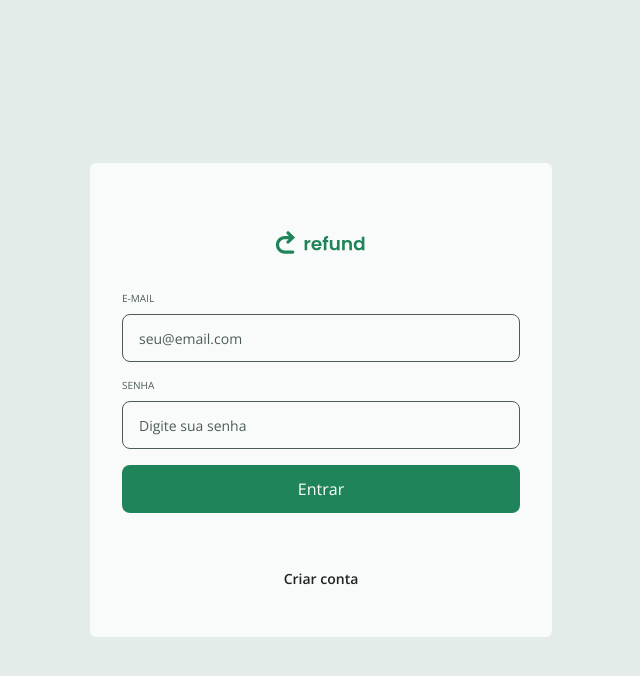
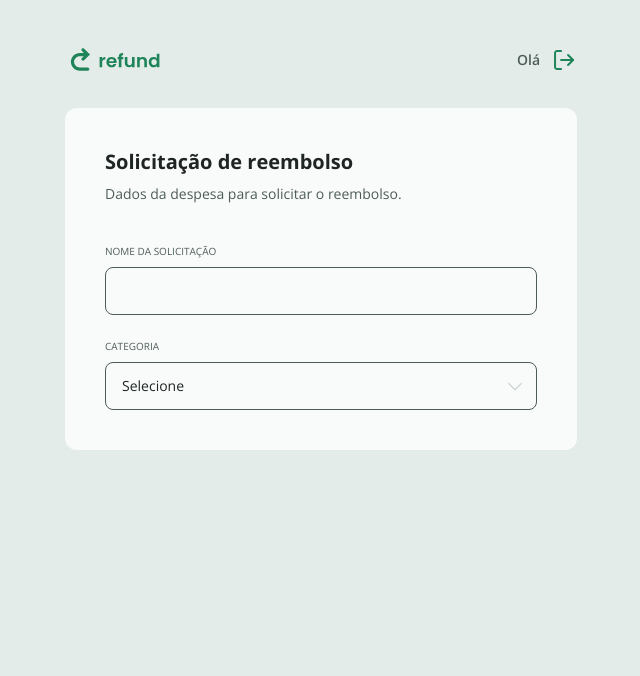
Before and after one commit to IGdotnet/Refund-web, a React (Vite) app in the folder refund-web/: page / in a window 1280 px wide. Shown: the top 676 px of the page, without its empty margins (319-959 px from the left). Built offline with nearby package versions, Linux system fonts and the light colour scheme.

Commit message:
Input and Select components

```diff
--- /dev/null
+++ b/refund-web/src/components/Select.tsx
@@ -0,0 +1,18 @@
+type Props = React.ComponentProps<"select"> & {
+    legend?: string,
+}
+
+export function Select({ legend, children, ...rest }: Props) {
+    return (
+        <fieldset className="flex flex-1 max-h-20 text-gray-200 focus-within:text-green-100">
+            {legend && <legend className="uppercase text-xxs mb-2 text-inherit">{legend}</legend>}
+
+            <select className="w-full h-12 rounded-lg border border-gray-200 px-4 text-sm text-gray-100 bg-transparent outline-none placeholder-gray-200 focus:border-2 focus:border-green-100 focus:placeholder-green-200" {...rest} value="">
+                <option value="" disabled hidden>
+                    Selecione
+                </option>
+                {children}
+            </select>
+        </fieldset>
+    )
+}
--- a/refund-web/src/index.css
+++ b/refund-web/src/index.css
@@ -14,3 +14,11 @@
 
     --text-xxs: 0.625rem;
 }
+
+select {
+    appearance: none;
+    background-image: url("./assets/chevron-down.svg");
+    background-repeat: no-repeat;
+    background-position: right 0.7rem top 50%;
+    background-size: 1.25rem auto;
+}
--- a/refund-web/src/pages/Refund.tsx
+++ b/refund-web/src/pages/Refund.tsx
@@ -1,5 +1,17 @@
+import { Input } from "../components/Input"
+import { Select } from "../components/Select"
+
 export function Refund() {
     return (
-        <h1>A</h1>
+        <form className="bg-gray-500 w-full rounded-xl flex flex-col p-10 gap-6 lg:min-w-[512px]">
+            <header>
+                <h1 className="text-xl font-bold text-gray-100">Solicitação de reembolso</h1>
+                <p className="text-sm text-gray-200 mt-2 mb-4">Dados da despesa para solicitar o reembolso.</p>
+            </header>
+
+            <Input required legend="Nome da solicitação"/>
+            <Select required legend="Categoria"/>
+
+        </form>
     )
 }
--- a/refund-web/src/routes/AuthRoutes.tsx
+++ b/refund-web/src/routes/AuthRoutes.tsx
@@ -12,7 +12,7 @@ export function AuthRoutes() {
         <Routes>
             <Route path="/" element={<AuthLayout />}>
                 <Route path="/" element={<SignIn />}/>
-                <Route path="/" element={<SignUp />}/>
+                <Route path="/signup" element={<SignUp />}/>
             </Route>
 
             <Route path="*" element={<NotFound />}/>
--- a/refund-web/src/routes/index.tsx
+++ b/refund-web/src/routes/index.tsx
@@ -7,7 +7,7 @@ import { EmployeeRoutes } from "./EmployeeRoutes";
 export function Routes() {
     return (
         <BrowserRouter>
-            <AuthRoutes />
+            <EmployeeRoutes />
         </BrowserRouter>
     )
 }
```
